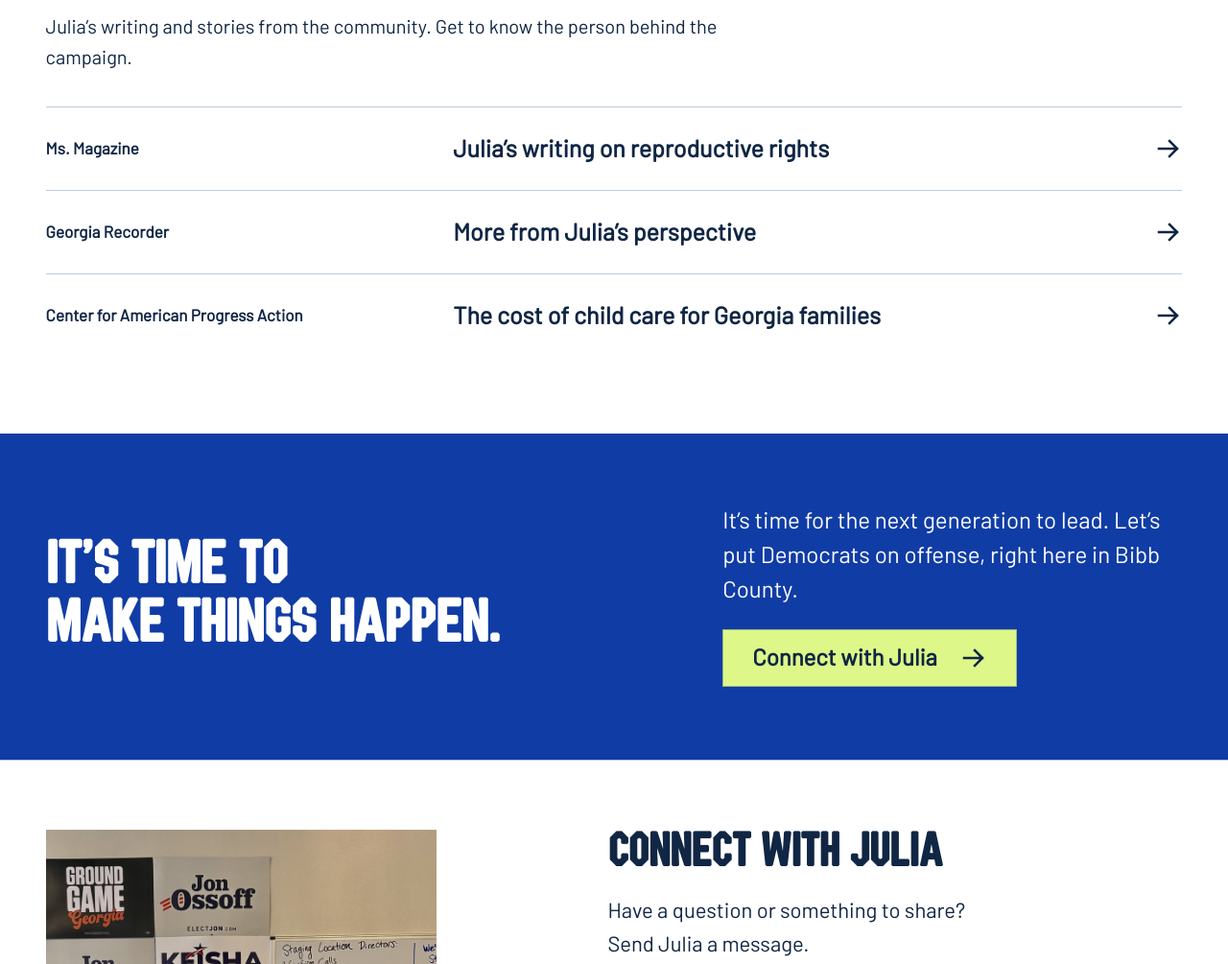
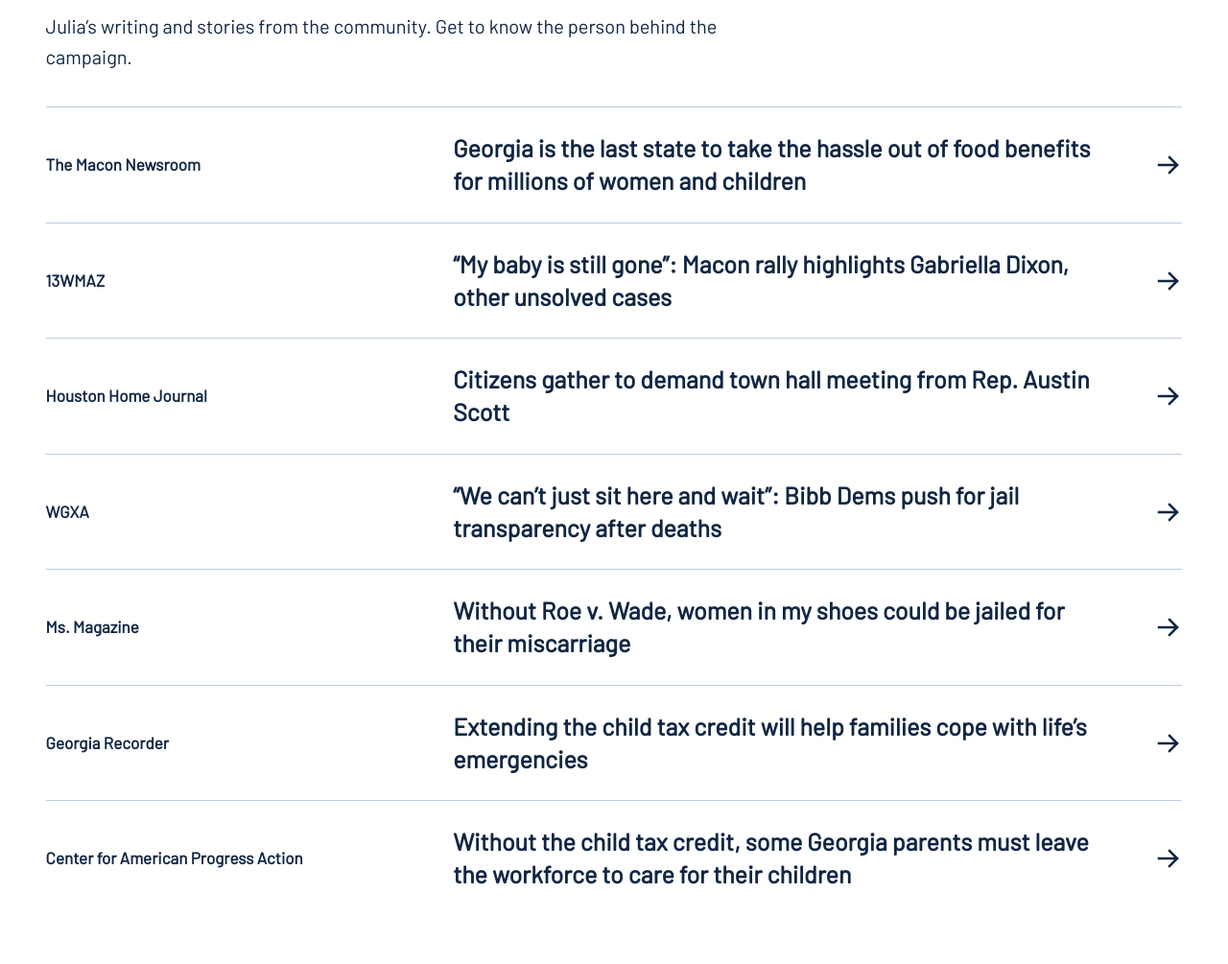
Before and after one commit to kerryhatcher/joinjulia.com, an Astro site: page / in a window 1280 px wide. Shown: the part 3240-4245 px from the top of the page at 96% size. Built offline with nearby package versions, Linux system fonts and the light colour scheme; Astro itself is replaced by a stand-in of ours.

Commit message:
Update Beyond the Sidelines with Julia's articles and coverage
Replace the author-page links with seven specific pieces: her Ms.
Magazine and Georgia Recorder essays, plus Macon Newsroom, 13WMAZ,
Houston Home Journal, WGXA and CAP Action coverage. Titles match
each article's published headline.

Co-Authored-By: Claude Opus 5.5 <noreply@anthropic.com>

```diff
--- a/src/pages/index.astro
+++ b/src/pages/index.astro
@@ -47,9 +47,13 @@ const structuredData = {
 };
 
 const reading = [
-  { publication: 'Ms. Magazine', title: 'Julia’s writing on reproductive rights', href: 'https://msmagazine.com/author/jcallahan/' },
-  { publication: 'Georgia Recorder', title: 'More from Julia’s perspective', href: 'https://georgiarecorder.com/author/juliacallhan/' },
-  { publication: 'Center for American Progress Action', title: 'The cost of child care for Georgia families', href: 'https://www.americanprogressaction.org/article/without-child-tax-credit-some-georgia-parents-must-leave-workforce-to-care-for-their-children/' },
+  { publication: 'The Macon Newsroom', title: 'Georgia is the last state to take the hassle out of food benefits for millions of women and children', href: 'https://macon-newsroom.com/14378/food/georgia-is-the-last-state-to-take-the-hassle-out-of-food-benefits-for-millions-of-women-and-children/' },
+  { publication: '13WMAZ', title: '“My baby is still gone”: Macon rally highlights Gabriella Dixon, other unsolved cases', href: 'https://www.13wmaz.com/article/news/local/macon-rally-highlights-gabriella-dixon-unsolved-cases/93-14cc60cc-f9b6-4c58-a04f-a3bdd3a6c124' },
+  { publication: 'Houston Home Journal', title: 'Citizens gather to demand town hall meeting from Rep. Austin Scott', href: 'https://hhjonline.com/citizens-gather-to-demand-town-hall-meeting-from-rep-austin-scott/' },
+  { publication: 'WGXA', title: '“We can’t just sit here and wait”: Bibb Dems push for jail transparency after deaths', href: 'https://wgxa.tv/news/local/we-cant-just-sit-here-and-wait-bibb-dems-push-for-jail-transparency-after-deaths' },
+  { publication: 'Ms. Magazine', title: 'Without Roe v. Wade, women in my shoes could be jailed for their miscarriage', href: 'https://msmagazine.com/2022/11/03/miscarriage-abortion-roe-v-wade-women/' },
+  { publication: 'Georgia Recorder', title: 'Extending the child tax credit will help families cope with life’s emergencies', href: 'https://georgiarecorder.com/2021/09/13/opinion-extending-the-child-tax-credit-will-help-families-cope-with-lifes-emergencies/' },
+  { publication: 'Center for American Progress Action', title: 'Without the child tax credit, some Georgia parents must leave the workforce to care for their children', href: 'https://www.americanprogressaction.org/article/without-child-tax-credit-some-georgia-parents-must-leave-workforce-to-care-for-their-children/' },
 ];
 ---
 <!doctype html>
```
